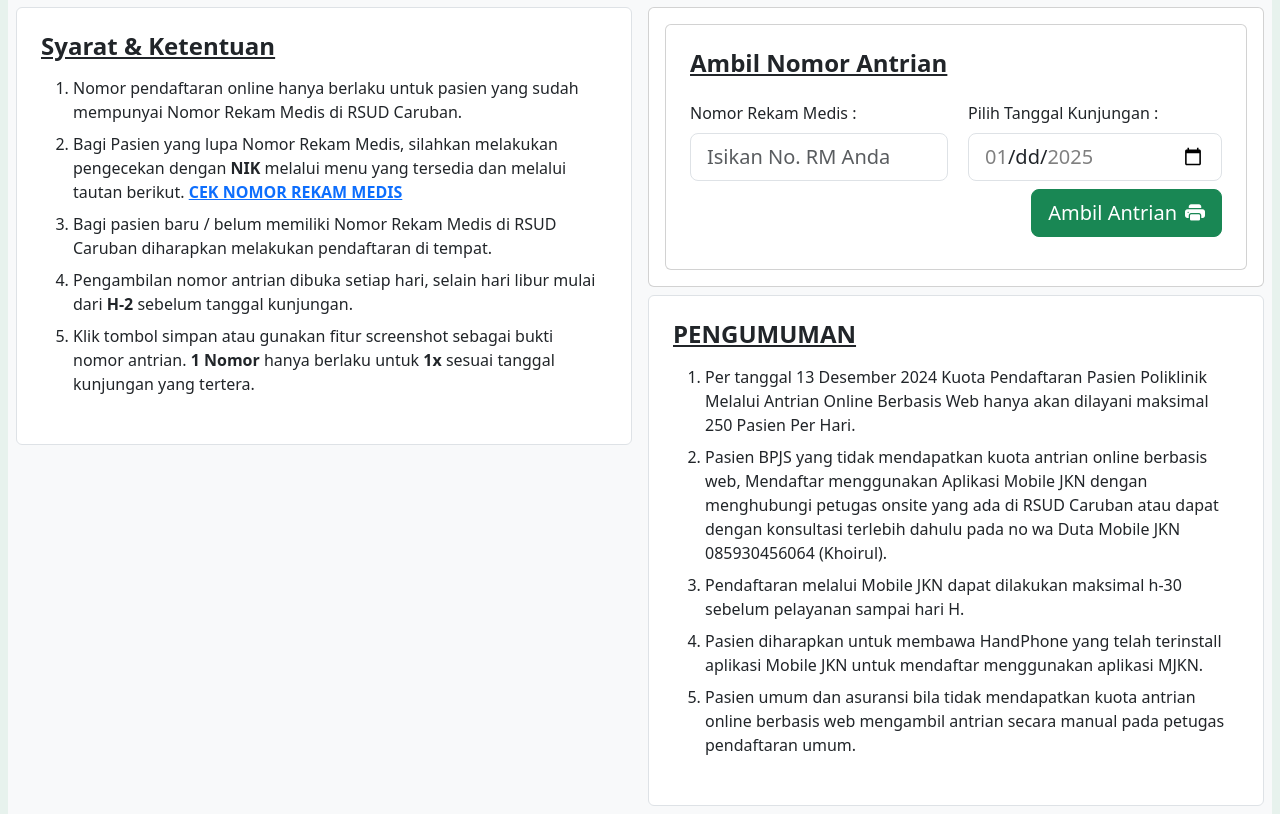
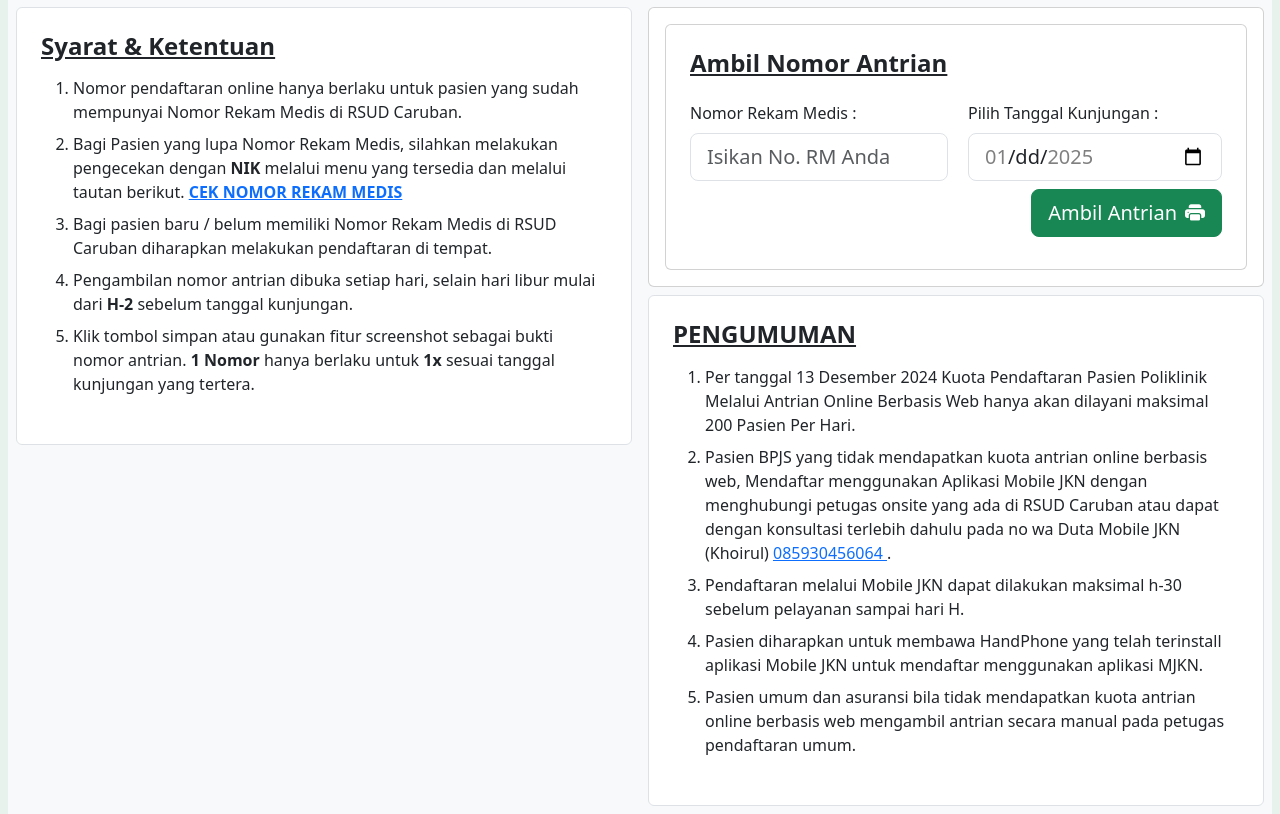
Before and after one commit to NDix99/antrian-loket-online, a CodeIgniter app: page /antrian-loket-online/ in a window 1280 px wide. Shown: the part 94-908 px from the top of the page. Run offline with CodeIgniter, Linux system fonts and the light colour scheme; data that the repository does not hold is empty; some libraries are stand-ins or nearby versions.

Commit message:
update limit antrian

```diff
--- a/application/models/Antrian_model.php
+++ b/application/models/Antrian_model.php
@@ -524,7 +524,7 @@ class Antrian_model extends CI_Model
         $total_antrian = $this->db->where('date_visit', $date_visit)
             ->count_all_results('online_service.antrian_loket');
 
-        return $total_antrian >= 250;
+        return $total_antrian >= 200;
     }
 
 }
--- a/application/views/home/index.php
+++ b/application/views/home/index.php
@@ -107,9 +107,9 @@
         <div class="card p-4 border">
             <h4 class="mb-3 fw-bold text-decoration-underline">PENGUMUMAN</h4>
         <ol>
-                <li class="mb-2">Per tanggal 13 Desember 2024 Kuota Pendaftaran Pasien Poliklinik Melalui Antrian Online Berbasis Web hanya akan dilayani maksimal 250 Pasien Per Hari.</li>
+                <li class="mb-2">Per tanggal 13 Desember 2024 Kuota Pendaftaran Pasien Poliklinik Melalui Antrian Online Berbasis Web hanya akan dilayani maksimal 200 Pasien Per Hari.</li>
                 <!-- <li class="mb-2">Nomor pendaftaran online hanya berlaku untuk pasien yang sudah mempunyai Nomor Rekam Medis di RSUD Caruban, tidak berlaku bagi pasien rawat jalan IGD kecuali pasien umum.</li> -->
-                <li class="mb-2">Pasien BPJS yang tidak mendapatkan kuota antrian online berbasis web, Mendaftar menggunakan Aplikasi Mobile JKN dengan menghubungi petugas onsite yang ada di RSUD Caruban atau dapat dengan konsultasi terlebih dahulu pada no wa Duta Mobile JKN 085930456064 (Khoirul).</li>
+                <li class="mb-2">Pasien BPJS yang tidak mendapatkan kuota antrian online berbasis web, Mendaftar menggunakan Aplikasi Mobile JKN dengan menghubungi petugas onsite yang ada di RSUD Caruban atau dapat dengan konsultasi terlebih dahulu pada no wa Duta Mobile JKN (Khoirul) <a href="https://api.whatsapp.com/send?phone=6285930456064"> 085930456064 </a>.</li>
                 <li class="mb-2">Pendaftaran melalui Mobile JKN dapat dilakukan maksimal h-30 sebelum pelayanan sampai hari H.</li>
                 <li class="mb-2">Pasien diharapkan untuk membawa HandPhone yang telah terinstall aplikasi Mobile JKN untuk mendaftar menggunakan aplikasi MJKN.</li>
                 <!-- <p>Pengambilan nomor antrian pada hari H, diatas pukul <b>12.00 WIB</b> akan mendapatkan nomor antrian untuk hari berikutnya.</p> -->
```
Also changed, not shown: application/controllers/Antrian.php (+6 -6 lines), application/config/config.php (line endings or trailing spaces).
